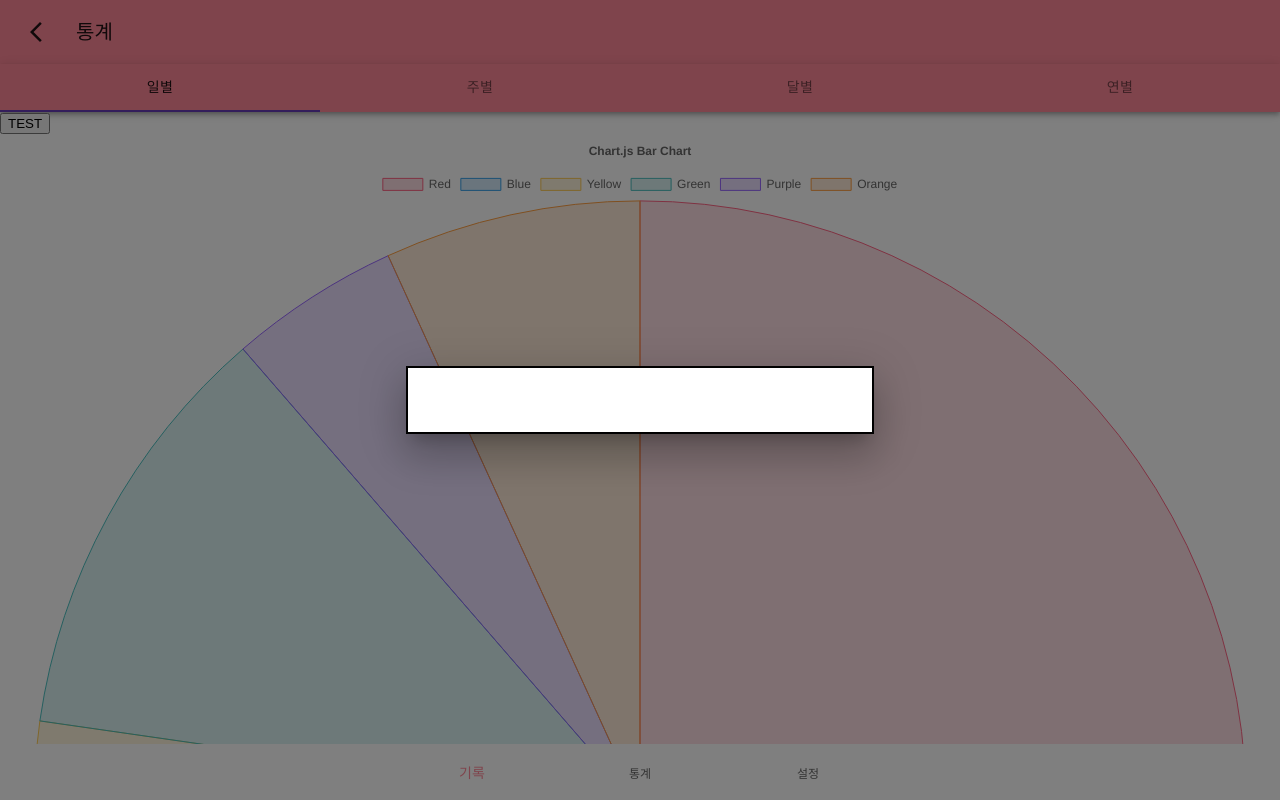
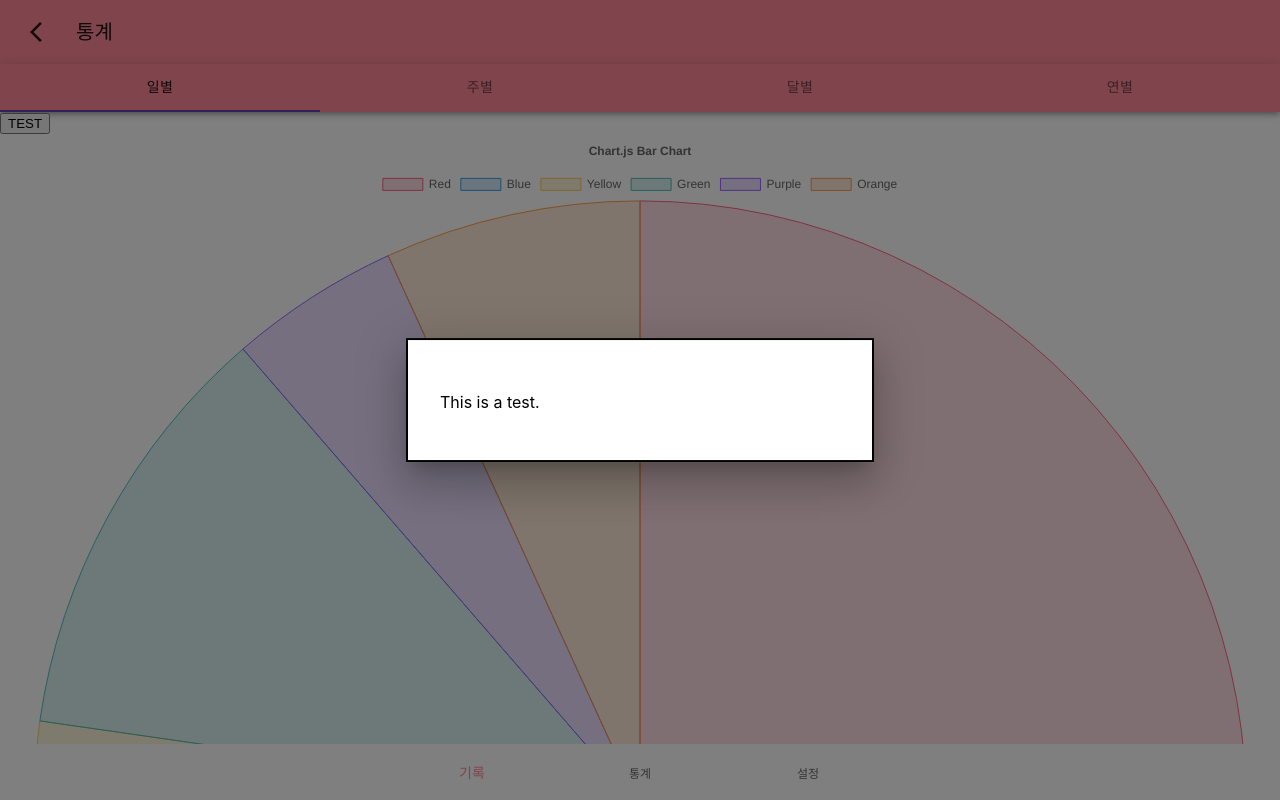
Before and after one commit to ieunjung/fe-ddokddak, a React app: page /statistics in a window 1280 px wide. Both pictures are taken after a click on the button "TEST". Shown: the top 800 px of the page. Built offline with nearby package versions, Linux system fonts and the light colour scheme.

Commit message:
Modal 추가

```diff
--- a/src/components/common/Modal.tsx
+++ b/src/components/common/Modal.tsx
@@ -1,15 +1,15 @@
 import { Box, Modal as MuiModal } from '@mui/material';
 import { useRecoilState } from 'recoil';
 
-import { openModalState } from '@/store/common';
+import { modalState } from '@/store/common';
 
 const Modal = () => {
-  const [open, setOpen] = useRecoilState(openModalState);
-  const handleClose = () => setOpen(false);
+  const [modalInfo, setModalInfo] = useRecoilState(modalState);
+  const handleClose = () => setModalInfo({ ...modalInfo, open: false });
 
   return (
     <MuiModal
-      open={open}
+      open={modalInfo.open}
       onClose={handleClose}
       aria-labelledby="modal-modal-title"
       aria-describedby="modal-modal-description"
@@ -26,7 +26,10 @@ const Modal = () => {
           boxShadow: 24,
           p: 4,
         }}
-      ></Box>
+      >
+        <h2 id="modal-modal-title">{modalInfo.title}</h2>
+        <p id="modal-modal-description">{modalInfo.msg}</p>
+      </Box>
     </MuiModal>
   );
 };
--- a/src/pages/statistics/StatisticsPage.tsx
+++ b/src/pages/statistics/StatisticsPage.tsx
@@ -9,11 +9,11 @@ import {
 } from 'chart.js';
 import React, { useRef, useState } from 'react';
 import { Chart } from 'react-chartjs-2';
-import { useSetRecoilState } from 'recoil';
+import { useRecoilState } from 'recoil';
 
 import CommonHeader from '@/components/layout/CommonHeader';
 import SubHeader from '@/components/layout/SubHeader';
-import { modalState, openModalState } from '@/store/common';
+import { modalState } from '@/store/common';
 
 ChartJS.register(ArcElement, Tooltip, Legend, CategoryScale, ...registerables);
 
@@ -99,14 +99,14 @@ const StatisticsPage = () => {
     pie: pieData,
   };
 
-  const changeChartType = (newType: 'bar' | 'line' | 'pie') => {
-    setChartType(newType);
-  };
+  // const changeChartType = (newType: 'bar' | 'line' | 'pie') => {
+  //   setChartType(newType);
+  // };
 
-  const setTest = useSetRecoilState(openModalState);
-  // const setModalState = useSetRecoilState(modalState);
+  const [modalInfo, setModalInfo] = useRecoilState(modalState);
+
   const handleClickBtn = () => {
-    setTest(true);
+    setModalInfo({ ...modalInfo, open: true, msg: 'This is a test.' });
   };
 
   return (
--- a/src/store/common.ts
+++ b/src/store/common.ts
@@ -1,10 +1,16 @@
 import { atom } from 'recoil';
 
-export const openModalState = atom({ key: 'openModal', default: false });
+export interface IModalState {
+  open: boolean;
+  title: string;
+  msg: string;
+}
+
 export const modalState = atom({
   key: 'modal',
   default: {
     open: false,
+    title: '',
     msg: '',
-  },
+  } as IModalState,
 });
```
